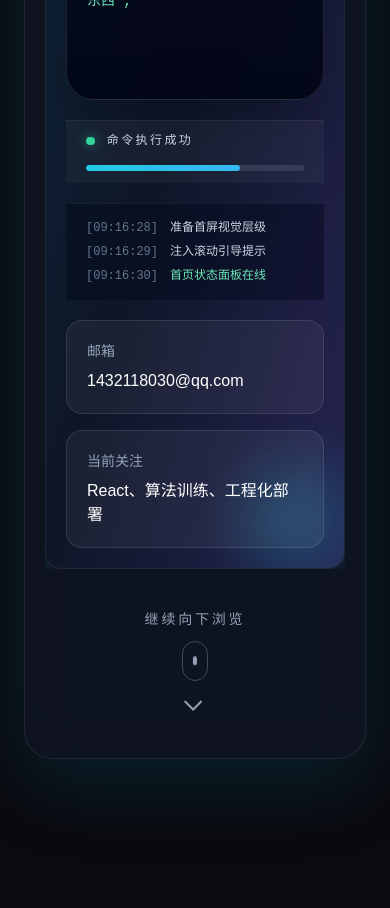
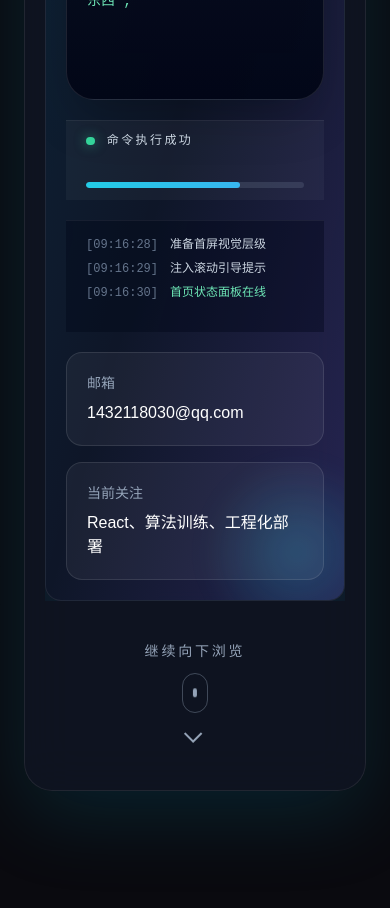
Before and after one commit to chenmo-24/my-portfolio, a React (Vite) app: page / in a window 390 px wide. Shown: the part 1220-2128 px from the top of the page. Built offline with nearby package versions, Linux system fonts and the light colour scheme.

Commit message:
update site

```diff
--- a/src/index.css
+++ b/src/index.css
@@ -247,6 +247,7 @@ button {
 .hero-scene {
   position: relative;
   display: grid;
+  grid-template-columns: minmax(0, 1fr);
   gap: clamp(2rem, 4vw, 3rem);
 }
 
@@ -419,6 +420,8 @@ button {
 }
 
 .terminal-statusbar {
+  height: 3.5rem;
+  overflow: hidden;
   border-top: 1px solid rgba(255, 255, 255, 0.06);
   @apply flex items-center justify-between gap-4 bg-white/[0.04] px-5 py-3;
 }
@@ -454,6 +457,8 @@ button {
 }
 
 .terminal-loglist {
+  height: 5.5rem;
+  overflow: hidden;
   border-top: 1px solid rgba(255, 255, 255, 0.06);
   @apply space-y-2 bg-slate-950/40 px-5 py-4;
 }
@@ -472,10 +477,6 @@ button {
 
 .terminal-logtext-ok {
   @apply text-emerald-300;
-}
-
-.terminal-loglist {
-  min-height: 5.5rem;
 }
 
 .hero-scrollcue {
@@ -629,6 +630,7 @@ button {
   }
 
   .terminal-statusbar {
+    height: 5rem;
     flex-direction: column;
     align-items: stretch;
   }
@@ -640,6 +642,10 @@ button {
   .terminal-logrow {
     flex-wrap: wrap;
     gap: 0.35rem 0.75rem;
+  }
+
+  .terminal-loglist {
+    height: 7rem;
   }
 
   .hero-scrollcue-label {
```
